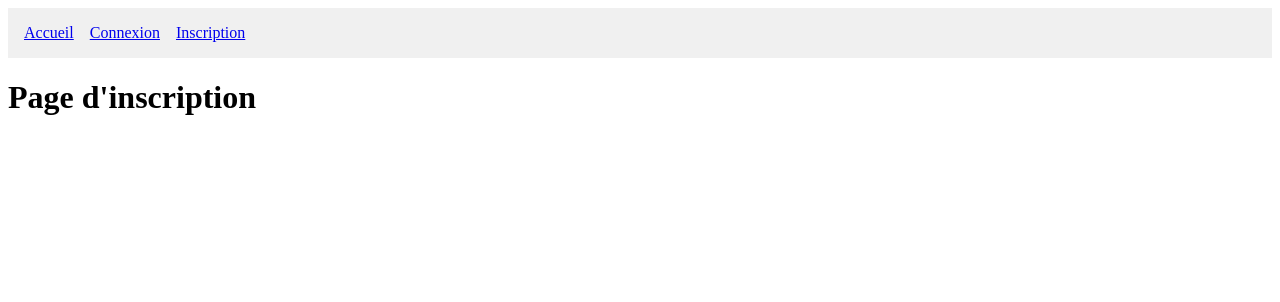
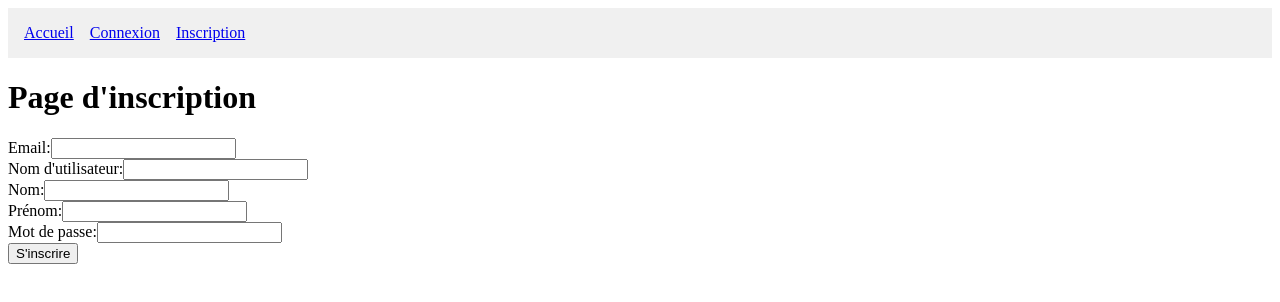
Before and after one commit to Nmdoiouhoma/projet_twitter_frontend, a React (Vite) app: page /signup in a window 1280 px wide. Shown: the top 302 px of the page. Built offline with nearby package versions, Linux system fonts and the light colour scheme.

Commit message:
Add register

```diff
--- a/package.json
+++ b/package.json
@@ -11,6 +11,7 @@
   },
   "dependencies": {
     "@reduxjs/toolkit": "^2.11.2",
+    "axios": "^1.13.5",
     "react": "^19.2.0",
     "react-dom": "^19.2.0",
     "react-router-dom": "^7.13.1",
--- a/src/pages/Login.tsx
+++ b/src/pages/Login.tsx
@@ -2,6 +2,17 @@ const Login = () => {
   return (
     <div>
       <h1>Page de connexion</h1>
+      <form>
+        <div>
+          <label htmlFor="email">Email ou nom d'utilisateur:</label>
+          <input type="text" id="email" name="email" required />
+        </div>
+        <div>
+          <label htmlFor="password">Mot de passe:</label>
+          <input type="password" id="password" name="password" required />
+        </div>
+        <button type="submit">Se connecter</button>
+      </form>
     </div>
   )
 }
--- a/src/pages/Signup.tsx
+++ b/src/pages/Signup.tsx
@@ -1,7 +1,109 @@
+import React, { useState } from 'react';
+import axios from 'axios';
+
 const Signup = () => {
+  const [formData, setFormData] = useState({
+    email: '',
+    username: '',
+    lastname: '',
+    firstName: '',
+    password: ''
+  });
+
+  const handleChange = (e: React.ChangeEvent<HTMLInputElement>) => {
+    const { name, value } = e.target;
+    setFormData(prev => ({
+      ...prev,
+      [name]: value
+    }));
+  };
+
+  const handleSubmit = async (e: React.FormEvent<HTMLFormElement>) => {
+    e.preventDefault();
+    console.log('Données du formulaire:', formData);
+
+    // Appel API au backend avec axios
+    try {
+      // On adapte les clés envoyées pour correspondre au backend Symfony
+      const payload = {
+        email: formData.email,
+        firstname: formData.firstName,
+        lastname: formData.lastname,
+        userName: formData.username,
+        password: formData.password,
+      };
+
+      const response = await axios.post('http://127.0.0.1:8000/register', payload);
+      console.log('Inscription réussie:', response.data);
+      // ici tu peux par exemple rediriger vers la page de login
+      // ou afficher un message de succès
+    } catch (error) {
+      console.error('Erreur inscription:', error);
+      // ici tu peux gérer l'affichage d'un message d'erreur
+    }
+  };
+
   return (
     <div>
       <h1>Page d'inscription</h1>
+      <form onSubmit={handleSubmit}>
+        <div>
+          <label htmlFor="email">Email:</label>
+          <input
+            type="email"
+            id="email"
+            name="email"
+            required
+            value={formData.email}
+            onChange={handleChange}
+          />
+        </div>
+        <div>
+          <label htmlFor="username">Nom d'utilisateur:</label>
+          <input
+            type="text"
+            id="username"
+            name="username"
+            required
+            value={formData.username}
+            onChange={handleChange}
+          />
+        </div>
+        <div>
+          <label htmlFor="lastname">Nom:</label>
+          <input
+            type="text"
+            id="lastname"
+            name="lastname"
+            required
+            value={formData.lastname}
+            onChange={handleChange}
+          />
+        </div>
+        <div>
+          <label htmlFor="firstName">Prénom:</label>
+          <input
+            type="text"
+            id="firstName"
+            name="firstName"
+            required
+            value={formData.firstName}
+            onChange={handleChange}
+          />
+        </div>
+        <div>
+          <label htmlFor="password">Mot de passe:</label>
+          <input
+            type="password"
+            id="password"
+            name="password"
+            required
+            value={formData.password}
+            onChange={handleChange}
+          />
+        </div>
+        <button type="submit">S'inscrire</button>
+      </form>
     </div>
   )
 }
```
Also changed, not shown: 1 other file (tests, documents, lock files or other folders).
